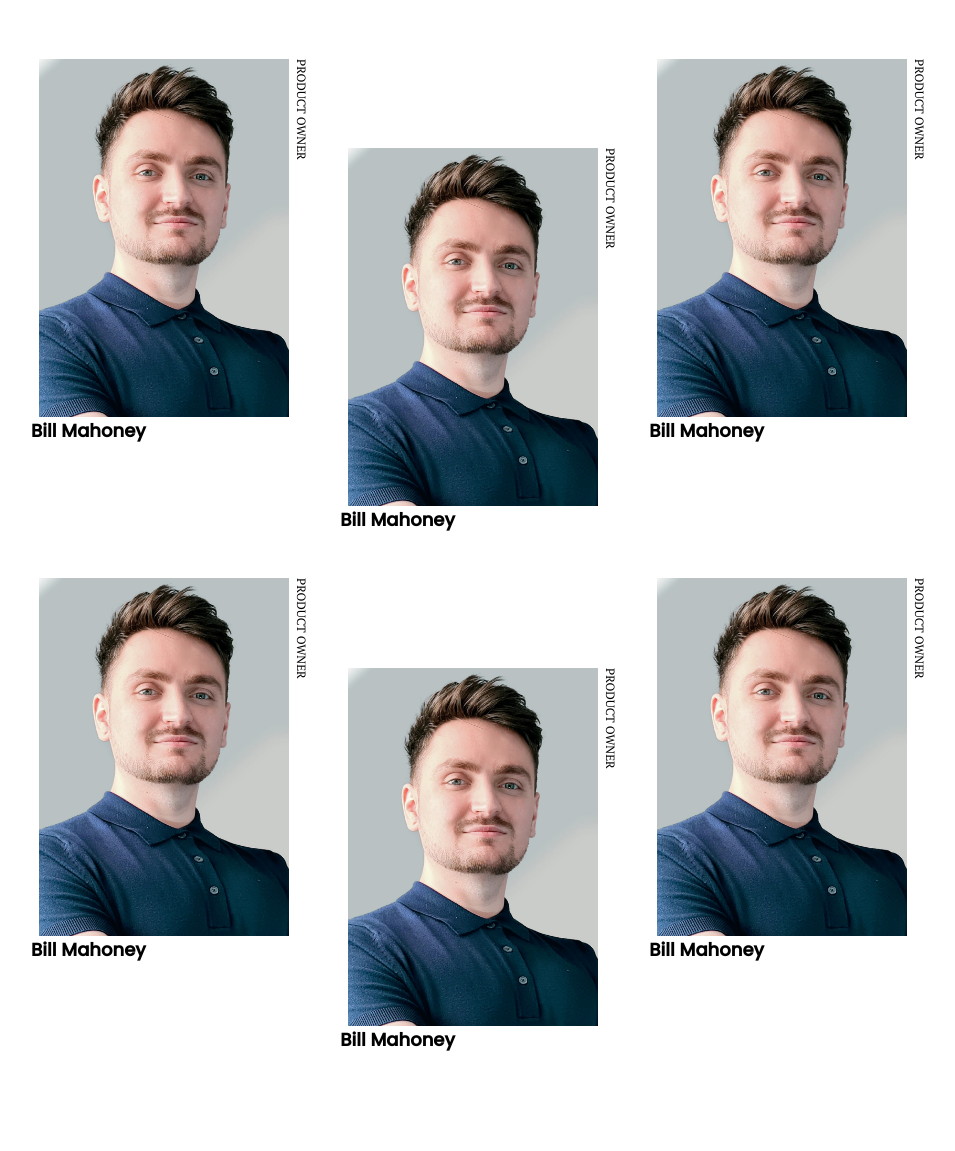
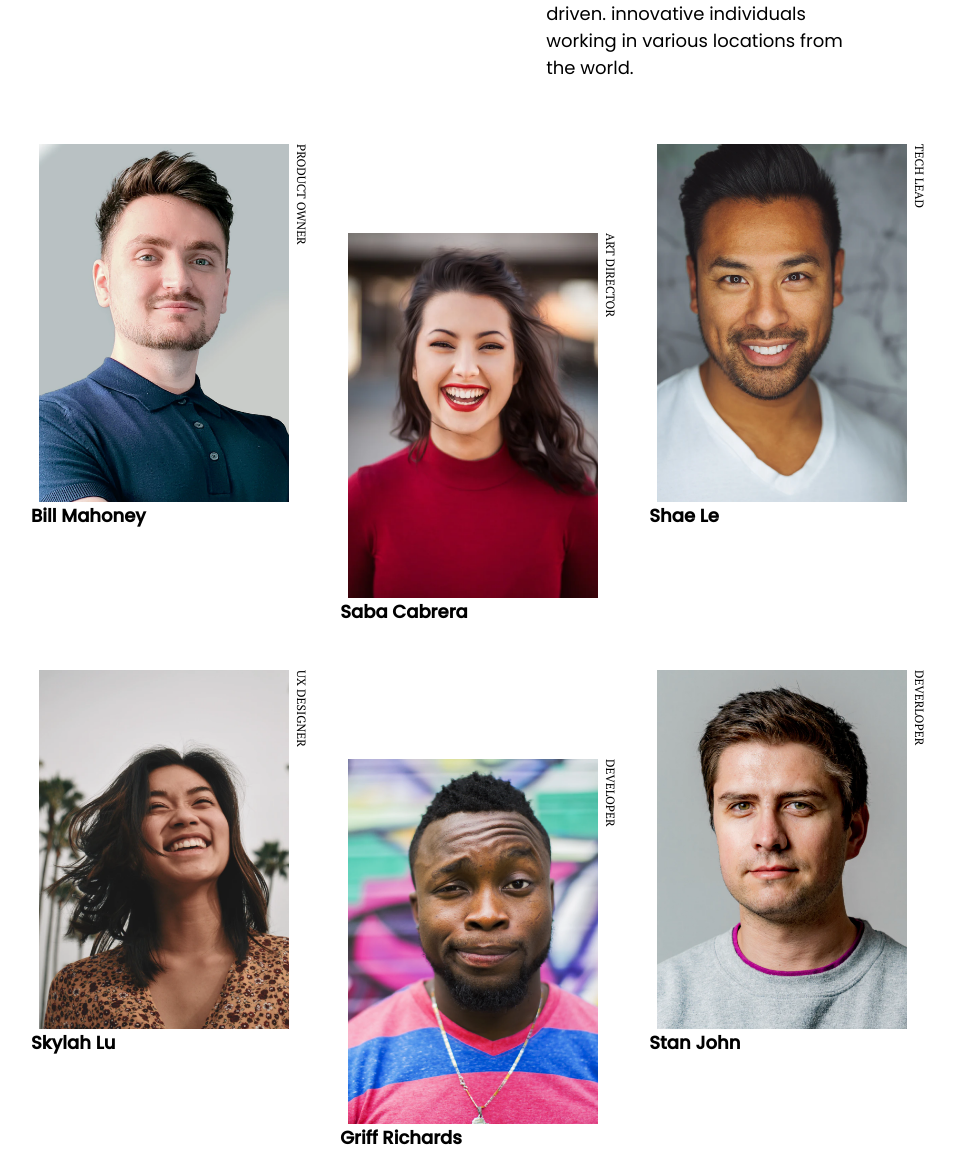
Before and after one commit to Theos48/TEAM, a plain HTML site: page index.html in a window 1280 px wide. Shown: the part 120-1271 px from the top of the page, without its empty margins (161-1116 px from the left). Before the commit the page ends 1173 px from the top, so only its background shows below. Drawn offline with Linux system fonts and the light colour scheme.

Commit message:
Correcion de espaciado de titulo y tamaños de titulos

```diff
--- a/index.html
+++ b/index.html
@@ -40,6 +40,7 @@
       margin: 0 4%;
     }
 
+
     .t1 {
       font-family: 'PT Serif', serif;
       font-style: normal;
@@ -47,6 +48,7 @@
       font-size: 36px;
       line-height: 48px;
       letter-spacing: -0.045rem;
+      margin-top: 0;
     }
 
     .t2 {
@@ -55,6 +57,10 @@
       font-size: 18px;
       line-height: 27px;
       color: #000;
+      margin-top: 0;
+    }
+    .header{
+      margin-top: 3rem;
     }
 
     .header__text {
@@ -142,6 +148,11 @@
         width: 50%;
       }
 
+      .header__text {
+        font-size: 18px;
+        line-height: 27px;
+      }
+
       .card {
         width: 31%;
         margin-top: 5%;
@@ -172,7 +183,8 @@
         display: flex;
         justify-content: center;
       }
-      .page__inner{
+
+      .page__inner {
         max-width: 1080px;
       }
 
@@ -185,6 +197,11 @@
       .header__title,
       .header__description {
         width: 35%;
+      }
+
+      .header__text {
+        font-size: 18px;
+        line-height: 27px;
       }
 
       .card {
@@ -240,57 +257,57 @@
       </div>
       <div class="card">
         <div class="card__img-content">
-          <img src="Images/photo1.png" alt="Product owner photo" class="card__img">
+          <img src="Images/photo2.png" alt="Product owner photo" class="card__img">
           <span class="card__title">
-            Product owner
+            Art director
           </span>
         </div>
         <span class="card__name">
-          Bill Mahoney
+          Saba Cabrera
         </span>
       </div>
       <div class="card">
         <div class="card__img-content">
-          <img src="Images/photo1.png" alt="Product owner photo" class="card__img">
+          <img src="Images/photo3.png" alt="Product owner photo" class="card__img">
           <span class="card__title">
-            Product owner
+            Tech Lead
           </span>
         </div>
         <span class="card__name">
-          Bill Mahoney
+          Shae Le
         </span>
       </div>
       <div class="card">
         <div class="card__img-content">
-          <img src="Images/photo1.png" alt="Product owner photo" class="card__img">
+          <img src="Images/photo4.png" alt="Product owner photo" class="card__img">
           <span class="card__title">
-            Product owner
+            UX Designer
           </span>
         </div>
         <span class="card__name">
-          Bill Mahoney
+          Skylah Lu
         </span>
       </div>
       <div class="card">
         <div class="card__img-content">
-          <img src="Images/photo1.png" alt="Product owner photo" class="card__img">
+          <img src="Images/photo5.png" alt="Product owner photo" class="card__img">
           <span class="card__title">
-            Product owner
+            Developer
           </span>
         </div>
         <span class="card__name">
-          Bill Mahoney
+          Griff Richards
         </span>
       </div>
       <div class="card">
         <div class="card__img-content">
-          <img src="Images/photo1.png" alt="Product owner photo" class="card__img">
+          <img src="Images/photo6.png" alt="Product owner photo" class="card__img">
           <span class="card__title">
-            Product owner
+            Deverloper
           </span>
         </div>
         <span class="card__name">
-          Bill Mahoney
+          Stan John
         </span>
       </div>
     </div>
```
